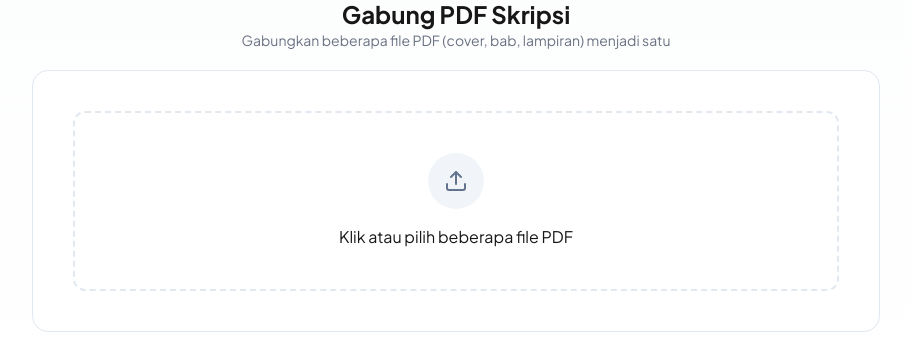
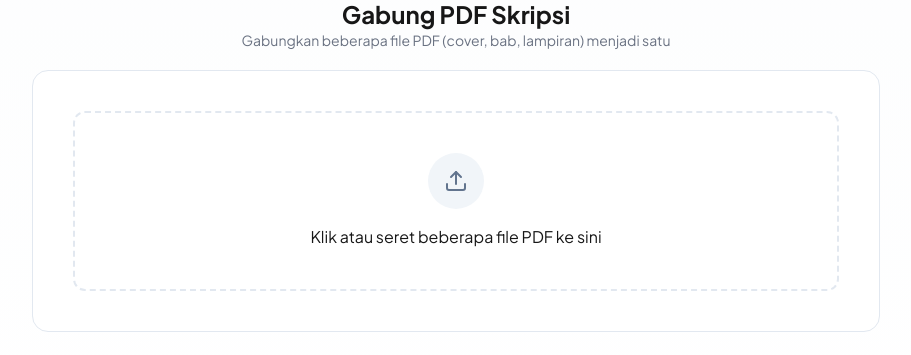
Before and after one commit to kholidirfangi/skripsikit, a Next.js app in the folder frontend/: page / in a window 1280 px wide. Both pictures are taken after a click on the button "Merge". Shown: the part 1153-1508 px from the top of the page, without its empty margins (184-1095 px from the left). Built offline with nearby package versions, Linux system fonts and the light colour scheme; no server answers.

Commit message:
feat(pdf-merge): izinkan tambah file berulang dan drag & drop file

```diff
--- a/frontend/components/PDFmerge.tsx
+++ b/frontend/components/PDFmerge.tsx
@@ -39,6 +39,7 @@ export default function PDFMerge({
 
   const [dragIdx, setDragIdx] = useState<number | null>(null);
   const [overIdx, setOverIdx] = useState<number | null>(null);
+  const [fileOver, setFileOver] = useState(false);
 
   // Simpan callback di ref supaya effect tidak jalan ulang
   // hanya karena parent membuat fungsi baru di tiap render.
@@ -173,13 +174,51 @@ export default function PDFMerge({
       <p className="text-center text-sm text-gray-500 mb-5">
         Gabungkan beberapa file PDF (cover, bab, lampiran) menjadi satu
       </p>
-
-      <div className="bg-white border border-slate-200 rounded-2xl p-10 text-center">
-        <label className="cursor-pointer flex flex-col items-center gap-4 py-10 border-2 border-dashed border-slate-200 rounded-xl hover:border-slate-300 hover:bg-slate-50 transition-colors">
-          <div className="w-14 h-14 rounded-full bg-slate-100 flex items-center justify-center">
-            <Upload className="w-6 h-6 text-slate-500" />
+      <div
+        className={`bg-white border border-slate-200 rounded-2xl text-center ${
+          items.length ? "p-4" : "p-10"
+        }`}
+      >
+        <label
+          onDragOver={(e) => {
+            if (!e.dataTransfer.types.includes("Files")) return; // abaikan drag reorder
+            e.preventDefault();
+            setFileOver(true);
+          }}
+          onDragLeave={() => setFileOver(false)}
+          onDrop={(e) => {
+            if (!e.dataTransfer.types.includes("Files")) return;
+            e.preventDefault();
+            setFileOver(false);
+            if (!busy && e.dataTransfer.files.length)
+              addFiles(e.dataTransfer.files);
+          }}
+          className={`cursor-pointer flex items-center justify-center border-2 border-dashed rounded-xl transition-colors ${
+            items.length ? "flex-row gap-3 py-4" : "flex-col gap-4 py-10"
+          } ${
+            fileOver
+              ? "border-blue-500 bg-blue-50"
+              : "border-slate-200 hover:border-slate-300 hover:bg-slate-50"
+          } ${busy ? "opacity-50 pointer-events-none" : ""}`}
+        >
+          <div
+            className={`rounded-full bg-slate-100 flex items-center justify-center ${
+              items.length ? "w-9 h-9" : "w-14 h-14"
+            }`}
+          >
+            <Upload
+              className={
+                items.length
+                  ? "w-4 h-4 text-slate-500"
+                  : "w-6 h-6 text-slate-500"
+              }
+            />
           </div>
-          <p>Klik atau pilih beberapa file PDF</p>
+          <p className={items.length ? "text-sm" : ""}>
+            {items.length
+              ? "Tambah file PDF lagi (klik atau seret ke sini)"
+              : "Klik atau seret beberapa file PDF ke sini"}
+          </p>
           <input
             type="file"
             accept="application/pdf"
@@ -188,7 +227,7 @@ export default function PDFMerge({
             disabled={busy}
             onChange={(e) => {
               if (e.target.files?.length) addFiles(e.target.files);
-              e.target.value = ""; // supaya file yang sama bisa dipilih lagi
+              e.target.value = "";
             }}
           />
         </label>
```
